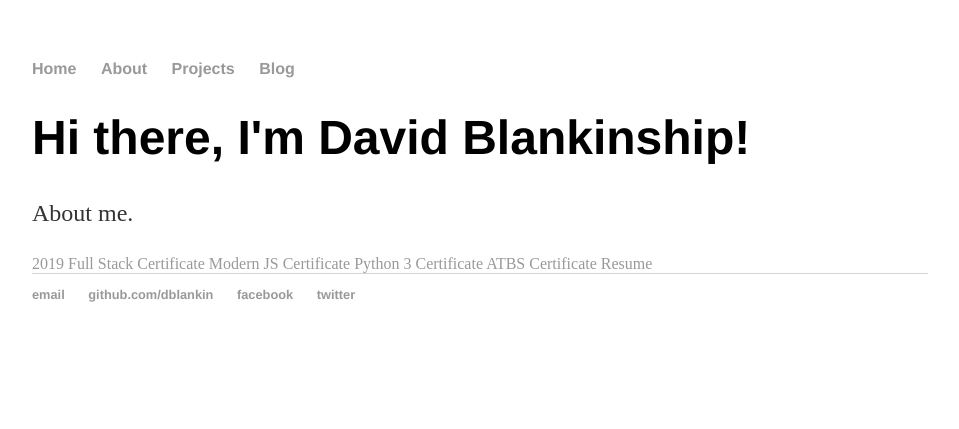
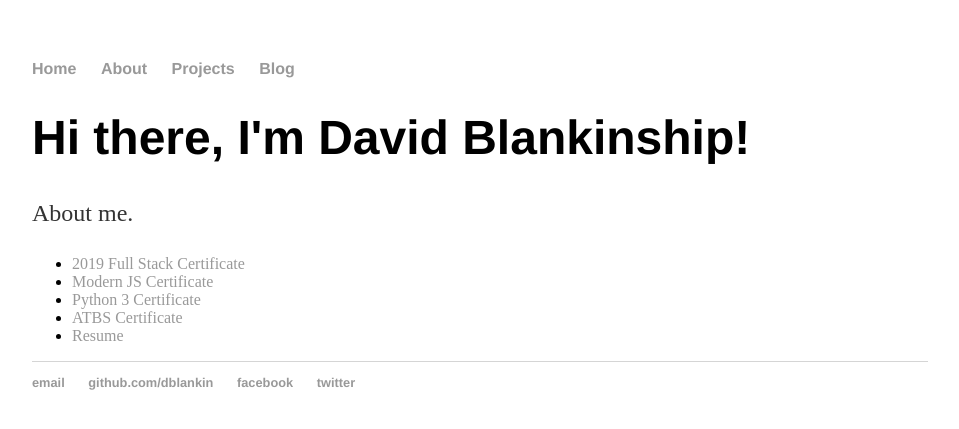
Before and after one commit to dblankin/dblankin.github.io, a Jekyll site: the page built from about/index.html, in a window 1280 px wide. Shown: the top 429 px of the page, without its empty margins (160-1119 px from the left). Built offline with Jekyll 4.4.1, drawn with Linux system fonts in a browser that asks for light colours.

Commit message:
Update index.html

```diff
--- a/about/index.html
+++ b/about/index.html
@@ -5,10 +5,12 @@ title: About
 <div class="blurb">
 	<h1>Hi there, I'm David Blankinship!</h1>
 	<p>About me. </p>
-	<a href="https://dblankin.github.io/about/2019 Full Stack.pdf">2019 Full Stack Certificate</a>
-	<a href="https://dblankin.github.io/about/Modern JS from the Beginning.pdf">Modern JS Certificate</a>
-	<a href="https://dblankin.github.io/about/Python3 Certificate.pdf">Python 3 Certificate</a>
-	<a href="https://dblankin.github.io/about/ATBS Certificate.pdf">ATBS Certificate</a>
-	<a href="https://dblankin.github.io/about/David Blankinship Resume.pdf">Resume</a>
+	<ul>
+	<li><a href="https://dblankin.github.io/about/2019 Full Stack.pdf">2019 Full Stack Certificate</a></li>
+	<li><a href="https://dblankin.github.io/about/Modern JS from the Beginning.pdf">Modern JS Certificate</a></li>
+	<li><a href="https://dblankin.github.io/about/Python3 Certificate.pdf">Python 3 Certificate</a></li>
+	<li><a href="https://dblankin.github.io/about/ATBS Certificate.pdf">ATBS Certificate</a></li>
+	<li><a href="https://dblankin.github.io/about/David Blankinship Resume.pdf">Resume</a>
+	</ul>
 
 </div><!-- /.blurb -->
```
